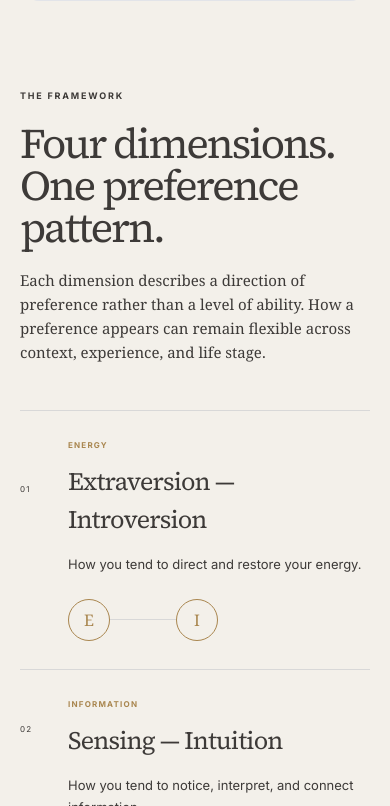
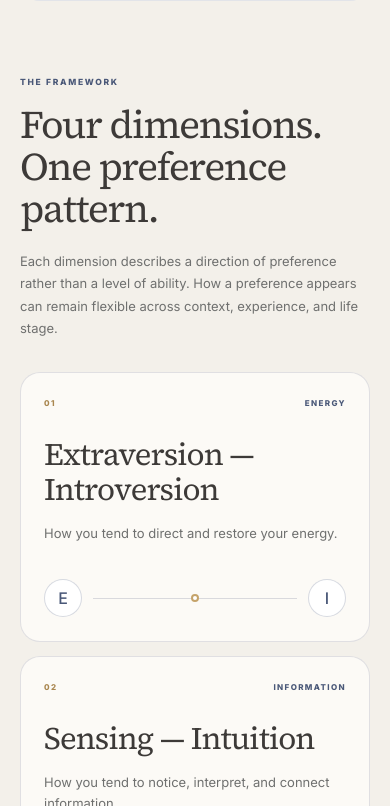
Before and after one commit to sidragon13-cyber/innergeodessa, a Next.js app: page /personality in a window 390 px wide. Shown: the part 1358-2164 px from the top of the page. Built offline with nearby package versions, Linux system fonts and the light colour scheme; no server answers.

Commit message:
style(personality): structure preference dimensions

```diff
--- a/src/components/personality/personality-landing-v1.module.css
+++ b/src/components/personality/personality-landing-v1.module.css
@@ -333,6 +333,190 @@
   letter-spacing: -0.015em;
 }
 
+/* =========================================================
+   Four Preference Dimensions
+   ========================================================= */
+
+.dimensionsSection {
+  padding-top: 96px;
+  padding-bottom: 104px;
+  scroll-margin-top: 24px;
+}
+
+.dimensionsHeading {
+  display: grid;
+  grid-template-columns:
+    minmax(0, 1fr)
+    minmax(300px, 410px);
+  align-items: end;
+  gap: 72px;
+  margin-bottom: 44px;
+}
+
+.dimensionsHeading > div {
+  min-width: 0;
+}
+
+.dimensionsHeading h2 {
+  max-width: 760px;
+  margin: 0;
+  color:
+    var(--brand-text, #3d3a38);
+  font-family:
+    var(--font-display),
+    "Source Serif 4",
+    Georgia,
+    serif;
+  font-size:
+    clamp(42px, 3.8vw, 56px);
+  font-weight: 400;
+  line-height: 1.05;
+  letter-spacing: -0.035em;
+  text-wrap: balance;
+}
+
+.dimensionsBoundary {
+  max-width: 410px;
+  margin: 0 0 3px;
+  color:
+    var(--brand-muted, #6f706f);
+  font-size: 13.5px;
+  line-height: 1.72;
+}
+
+.dimensionGrid {
+  display: grid;
+  grid-template-columns:
+    repeat(2, minmax(0, 1fr));
+  gap: 18px;
+}
+
+.dimensionCard {
+  min-width: 0;
+  min-height: 310px;
+  display: flex;
+  flex-direction: column;
+  padding: 30px 32px 28px;
+  border: 1.5px solid
+    rgba(74, 88, 120, 0.16);
+  border-radius: 22px;
+  background:
+    rgba(255, 253, 250, 0.76);
+}
+
+.dimensionCardTop {
+  display: flex;
+  align-items: center;
+  justify-content: space-between;
+  gap: 24px;
+  margin-bottom: 32px;
+}
+
+.dimensionNumber,
+.dimensionName {
+  font-size: 8px;
+  font-weight: 800;
+  line-height: 1.4;
+  letter-spacing: 0.17em;
+  text-transform: uppercase;
+}
+
+.dimensionNumber {
+  color:
+    var(--brand-gold-dark, #a98750);
+}
+
+.dimensionName {
+  color:
+    var(--brand-primary, #4a5878);
+  text-align: right;
+}
+
+.dimensionCard h3 {
+  max-width: 520px;
+  margin: 0;
+  color:
+    var(--brand-text, #3d3a38);
+  font-family:
+    var(--font-display),
+    "Source Serif 4",
+    Georgia,
+    serif;
+  font-size:
+    clamp(27px, 2.4vw, 36px);
+  font-weight: 400;
+  line-height: 1.12;
+  letter-spacing: -0.03em;
+}
+
+.dimensionDescription {
+  max-width: 470px;
+  margin: 19px 0 30px;
+  color:
+    var(--brand-muted, #6f706f);
+  font-size: 13px;
+  line-height: 1.68;
+}
+
+.dimensionCardAxis {
+  margin-top: auto;
+  display: grid;
+  grid-template-columns:
+    42px
+    minmax(0, 1fr)
+    42px;
+  align-items: center;
+  gap: 14px;
+}
+
+.dimensionCardAxis > span {
+  width: 42px;
+  height: 42px;
+  display: grid;
+  place-items: center;
+  border: 1.5px solid
+    rgba(74, 88, 120, 0.22);
+  border-radius: 50%;
+  background:
+    var(--brand-surface, #ffffff);
+  color:
+    var(--brand-primary, #4a5878);
+  font-family:
+    var(--font-display),
+    "Source Serif 4",
+    Georgia,
+    serif;
+  font-size: 17px;
+  font-weight: 500;
+}
+
+.dimensionCardTrack {
+  position: relative;
+  height: 1.5px;
+  background:
+    rgba(74, 88, 120, 0.2);
+}
+
+.dimensionCardTrack::before {
+  content: "";
+  position: absolute;
+  top: 50%;
+  left: 50%;
+  width: 8px;
+  height: 8px;
+  border: 2px solid
+    var(--brand-gold, #c5a36a);
+  border-radius: 50%;
+  background:
+    var(--brand-surface, #ffffff);
+  transform:
+    translate(-50%, -50%);
+}
+
+.dimensionCardTrack i {
+  display: none;
+}
+
 @media (max-width: 1050px) {
   .hero {
     grid-template-columns:
@@ -357,6 +541,24 @@
 }
 
 @media (max-width: 900px) {
+  .dimensionsHeading {
+    grid-template-columns: 1fr;
+    align-items: start;
+    gap: 20px;
+  }
+
+  .dimensionsBoundary {
+    max-width: 680px;
+  }
+
+  .dimensionGrid {
+    grid-template-columns: 1fr;
+  }
+
+  .dimensionCard {
+    min-height: 280px;
+  }
+
   .hero {
     grid-template-columns: 1fr;
   }
@@ -378,6 +580,65 @@
 }
 
 @media (max-width: 700px) {
+  .dimensionsSection {
+    padding-top: 76px;
+    padding-right: 20px;
+    padding-bottom: 82px;
+    padding-left: 20px;
+  }
+
+  .dimensionsHeading {
+    margin-bottom: 30px;
+  }
+
+  .dimensionsHeading h2 {
+    font-size:
+      clamp(36px, 10vw, 46px);
+    line-height: 1.08;
+  }
+
+  .dimensionsBoundary {
+    font-size: 13px;
+  }
+
+  .dimensionGrid {
+    gap: 14px;
+  }
+
+  .dimensionCard {
+    min-height: 270px;
+    padding: 25px 23px 24px;
+    border-radius: 20px;
+  }
+
+  .dimensionCardTop {
+    margin-bottom: 27px;
+  }
+
+  .dimensionCard h3 {
+    font-size:
+      clamp(26px, 8vw, 32px);
+  }
+
+  .dimensionDescription {
+    margin-top: 16px;
+    margin-bottom: 25px;
+  }
+
+  .dimensionCardAxis {
+    grid-template-columns:
+      38px
+      minmax(0, 1fr)
+      38px;
+    gap: 11px;
+  }
+
+  .dimensionCardAxis > span {
+    width: 38px;
+    height: 38px;
+    font-size: 16px;
+  }
+
   .hero {
     width: calc(100% - 40px);
     min-height: 0;
--- a/src/components/personality/personality-landing.tsx
+++ b/src/components/personality/personality-landing.tsx
@@ -147,48 +147,58 @@ export function PersonalityLanding() {
       <Container
         as="section"
         id="dimensions"
-        className="dimensions-section"
+        size="wide"
+        className={styles.dimensionsSection}
       >
-        <div className="personality-section-heading">
-          <p className="eyebrow">
+        <div className={styles.dimensionsHeading}>
+          <div>
+            <p className={styles.eyebrow}>
               {dictionary.dimensions.eyebrow}
             </p>
 
             <h2>
               {dictionary.dimensions.title}
             </h2>
+          </div>
 
-          <p>
+          <p className={styles.dimensionsBoundary}>
             {dictionary.dimensions.description}
           </p>
         </div>
 
-        <div className="dimension-list">
+        <div className={styles.dimensionGrid}>
           {dictionary.dimensions.items.map(
             (dimension) => (
               <article
-                className="dimension-row"
+                className={styles.dimensionCard}
                 key={dimension.number}
               >
-                <span className="dimension-number">
+                <div className={styles.dimensionCardTop}>
+                  <span className={styles.dimensionNumber}>
                     {dimension.number}
                   </span>
 
-                <div className="dimension-name">
-                  <p>{dimension.name}</p>
-                  <h3>{dimension.spectrum}</h3>
+                  <span className={styles.dimensionName}>
+                    {dimension.name}
+                  </span>
                 </div>
 
-                <p className="dimension-description">
+                <h3>{dimension.spectrum}</h3>
+
+                <p className={styles.dimensionDescription}>
                   {dimension.description}
                 </p>
 
                 <div
-                  className="dimension-initials"
+                  className={styles.dimensionCardAxis}
                   aria-hidden="true"
                 >
                   <span>{dimension.initials[0]}</span>
+
+                  <div className={styles.dimensionCardTrack}>
                     <i />
+                  </div>
+
                   <span>{dimension.initials[1]}</span>
                 </div>
               </article>
```
Lines whose indentation alone changed are shown as unchanged.
